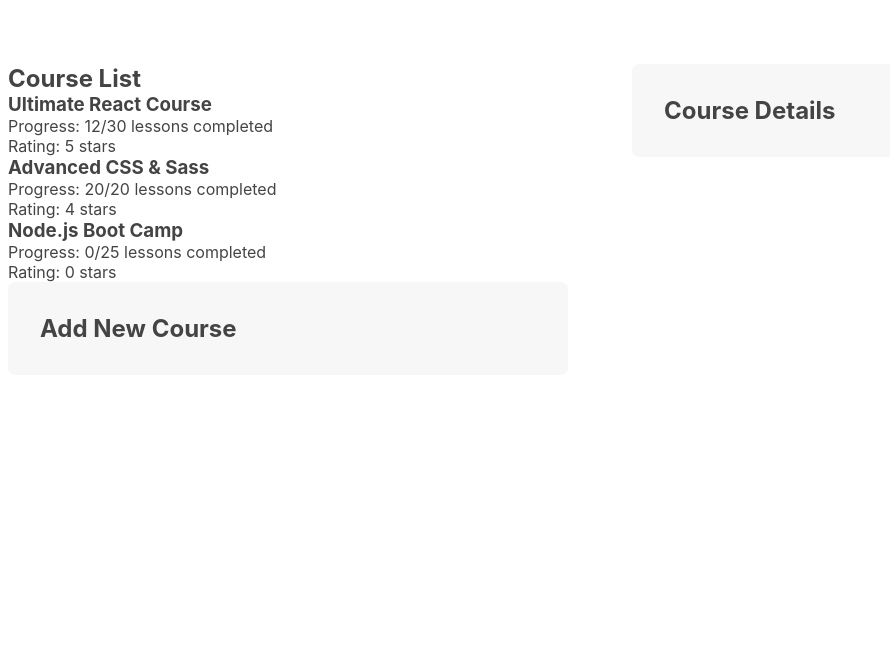
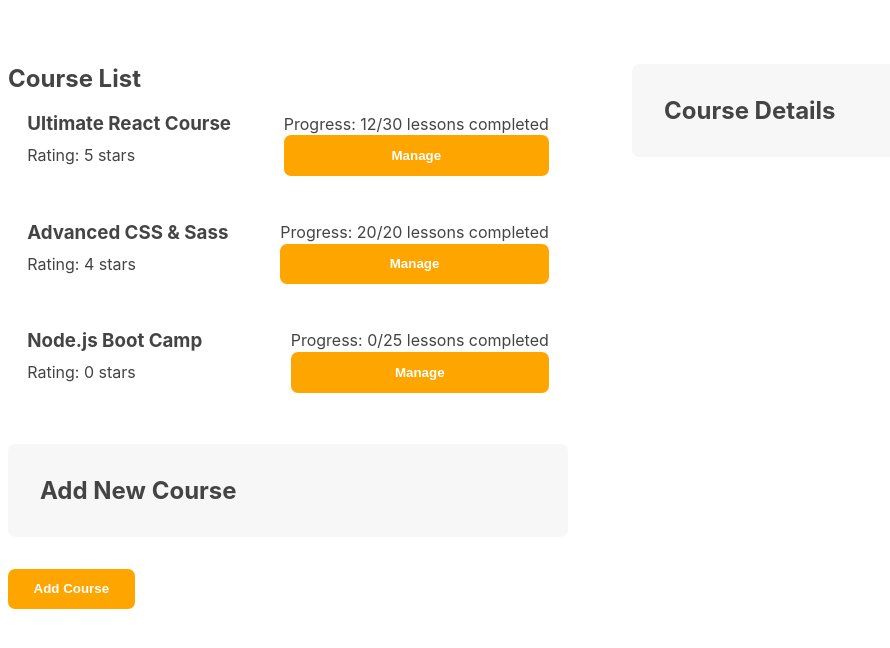
Before and after one commit to Methusaleh/progress-tracker, a React (Create React App) app: page / in a window 1280 px wide. Shown: the top 648 px of the page, without its empty margins (0-890 px from the left). Built offline with nearby package versions, Linux system fonts and the light colour scheme.

Commit message:
starting to use state specifically logic for add course button

```diff
--- a/src/App.js
+++ b/src/App.js
@@ -30,6 +30,7 @@ export default function App() {
       <div className="sidebar">
         <CourseList />
         <AddCourseForm />
+        <Button>Add Course</Button>
       </div>
       <DetailForm />
     </div>
@@ -38,11 +39,13 @@ export default function App() {
 
 function CourseList() {
   return (
-    <div className="course-list">
+    <div>
       <h2>Course List</h2>
-      {initialCourses.map((course) => (
-        <Course key={course.id} course={course} />
-      ))}
+      <ul className="course-list">
+        {initialCourses.map((course) => (
+          <Course key={course.id} course={course} />
+        ))}
+      </ul>
     </div>
   );
 }
@@ -50,13 +53,14 @@ function CourseList() {
 function Course({ course }) {
   const { name, totalLessons, completedLessons, rating } = course;
   return (
-    <div className="course">
+    <li className="course">
       <h3>{name}</h3>
       <p>
         Progress: {completedLessons}/{totalLessons} lessons completed
       </p>
       <p>Rating: {rating} stars</p>
-    </div>
+      <Button>Manage</Button>
+    </li>
   );
 }
 
@@ -76,3 +80,7 @@ function DetailForm() {
     </form>
   );
 }
+
+function Button({ children }) {
+  return <button className="button">{children}</button>;
+}
```
